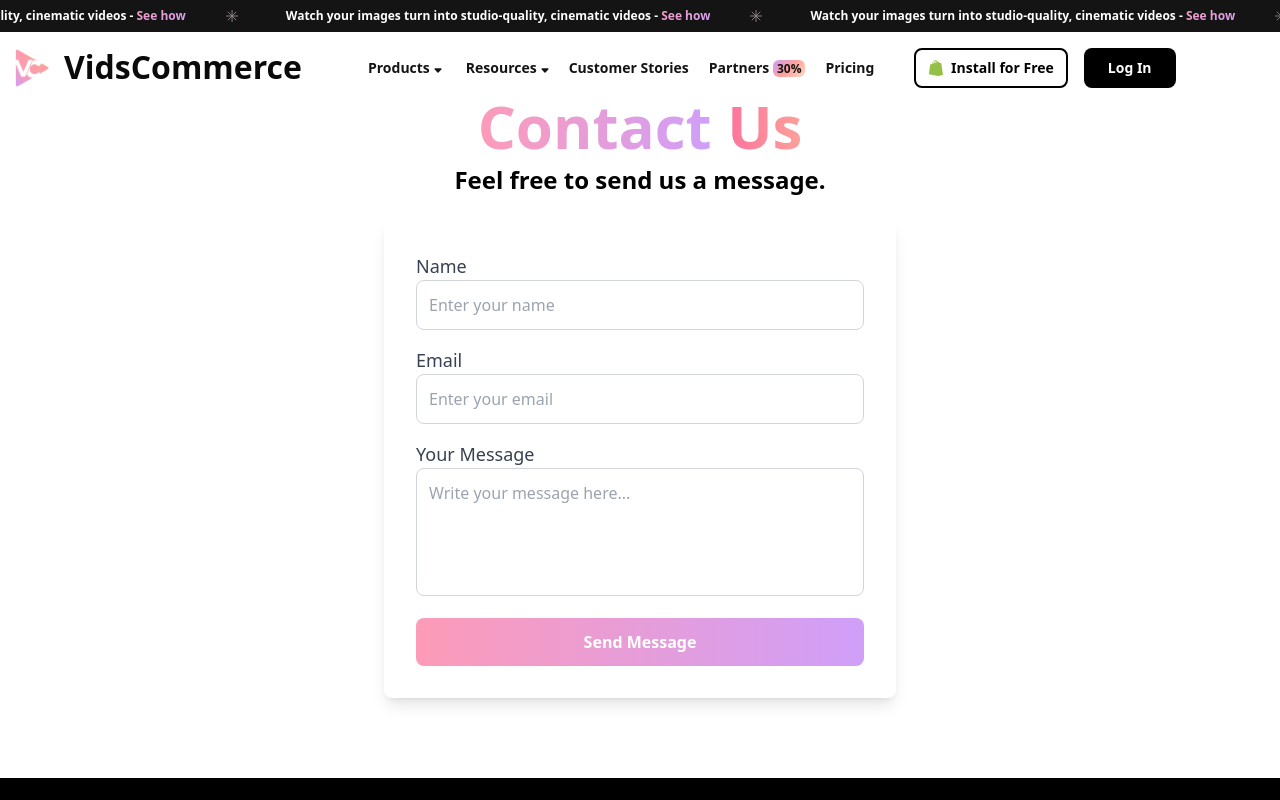
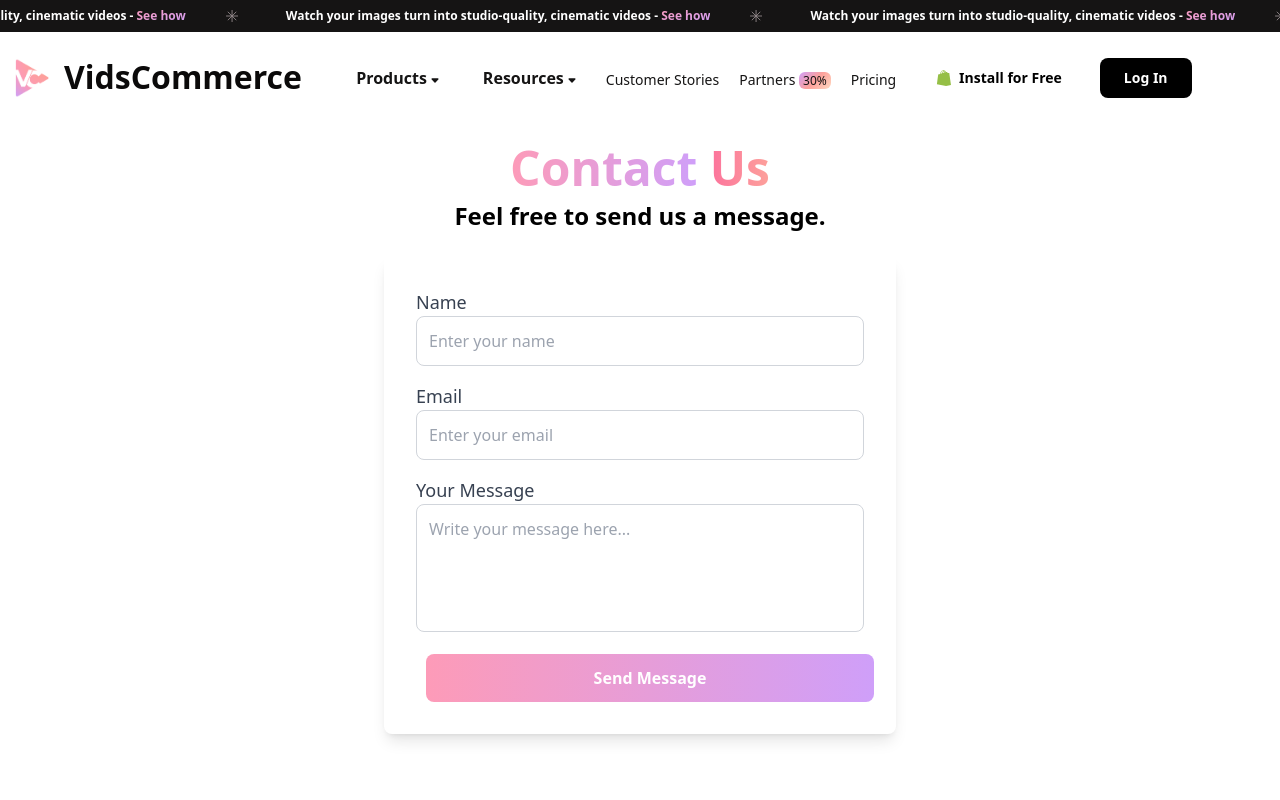
Before and after one commit to Ashmita2282/WhatMore, a React (Vite) app in the folder Frontend/: page /contact in a window 1280 px wide. Shown: the top 800 px of the page. Built offline with nearby package versions, Linux system fonts and the light colour scheme; no server answers.

Commit message:
fixed frontend phewwwww

```diff
--- a/Frontend/index.html
+++ b/Frontend/index.html
@@ -4,8 +4,8 @@
 <head>
   <meta charset="UTF-8" />
   <link rel="icon" type="image/png" href="/img/vidscommerce.png" />
-  <!-- <link rel="icon" type="image/svg+xml" href="./src/assets/HomePageAssets/favicon_io/favicon-32x32.png" />
-  <link href="https://fonts.googleapis.com/css2?family=Poppins:wght@300;400;600&display=swap" rel="stylesheet"> -->
+  <!-- <link rel="icon" type="image/svg+xml" href="./src/assets/HomePageAssets/favicon_io/favicon-32x32.png" />-->
+  <!-- <link href="https://fonts.googleapis.com/css2?family=Poppins:wght@300;400;600&display=swap" rel="stylesheet">  -->
   <meta name="viewport" content="width=device-width, initial-scale=1.0" />
 
   <title>VidsCommerce: Ecom Video Marketing | Shoppable videos | AI video</title>
--- a/Frontend/src/App.jsx
+++ b/Frontend/src/App.jsx
@@ -12,6 +12,11 @@ import SuperAdminHome from "./pages/SuperAdmin/SuperAdminHome";
 import FacebookAuth from "./components/ClientPanel/FacebookAuth";
 import VideoGrid from "./components/ClientPanel/VideoGrid";
 import Grid from "./components/ClientPanel/Grid";
+import SuperAdminPanel from "./components/SuperAdminPanel/SuperAdminPanel";
+import Contact from "./pages/HomePage/Contact";
+import TermsAndConditions from "./pages/HomePage/Tnc";
+import PrivacyPolicy from "./pages/HomePage/Privacy";
+import AboutUs from "./pages/HomePage/About";
 
 const App = () => {
 
@@ -102,27 +107,29 @@ const App = () => {
 
 
   return (
-    <BrowserRouter>
+    <>
       <Routes>
-      <Route path="/" element={<Home/>} />
-      <Route path="/signup" element={<SignUp/>} />
-      <Route path="/login" element={<Login/>} />
+        <Route path="/" element={<Home />} />
+        <Route path="/signup" element={<SignUp />} />
+        <Route path="/login" element={<Login />} />
         <Route path="/client" element={<ClientHome />} />
         <Route path="/clientPage" element={<DashboardLayoutBranding count={count} />} />
         <Route path="/videoGrid" element={<VideoGrid videos={videos} handleVideoClick={handleVideoClick} />} />
         <Route path="/facebook" element={<FacebookAuth />} />
         <Route path="/shopify" element={<ManualShopifyConnect />} />
         <Route path="/superadmin" element={<SuperAdminHome />} />
+        <Route path="/superadmin-dashboard" element={<SuperAdminPanel />} />
+        <Route path="/contact" element={<Contact />} />
+        <Route path="/terms&conditions" element={<TermsAndConditions />} />
+        <Route path="/privacy-policy" element={<PrivacyPolicy />} />
+        <Route path="/about-us" element={<AboutUs />} />
       </Routes>
+
+      {/* Conditional Rendering for Grid Component */}
       {currentPost && (
-          <Grid
-            closeSlider={closeSlider}
-            currentPost={currentPost}
-            videos={videos}
-          />
+        <Grid closeSlider={closeSlider} currentPost={currentPost} videos={videos} />
       )}
-
-   </BrowserRouter>
+    </>
 
   );
 };
--- a/Frontend/src/components/ClientPanel/Connect.module.css
+++ b/Frontend/src/components/ClientPanel/Connect.module.css
@@ -1,6 +1,6 @@
 * {
   box-sizing: border-box;
-  font-family: "Poppins";
+  /* font-family: "Poppins"; */
 }
 
 
--- a/Frontend/src/components/HomePageComponents/Header.jsx
+++ b/Frontend/src/components/HomePageComponents/Header.jsx
@@ -139,15 +139,15 @@ const Header = () => {
       transition-all duration-300 ease-in-out
       ${isMenuOpen ? "top-full opacity-100 max-h-[500px] p-4" : "opacity-0 max-h-0 p-0 pointer-events-none"}`}
         >
-    <ul className="flex flex-col space-y-4 text-[#151414] text-sm font-semibold">
+<ul className="flex flex-col space-y-1 text-[#151414] text-sm font-semibold">
   <li className="relative flex items-center" ref={dropdownRef}>
-        <div className="relative">
+    <div className="relative w-full">
       <button
-            className="transition px-2 py-1 flex items-center"
+        className="transition px-3 py-1 flex items-center justify-between w-full"
         onClick={() => setIsOpenProduct((prev) => !prev)}
       >
-            Products
-            <span className="pl-1 pt-1">
+        <span>Products</span>
+        <span>
           <svg width="8" height="7" viewBox="0 0 9 6" fill="none">
             <path d="M7.70078 1.39961L4.50078 4.59961L1.30078 1.39961" fill="#151414"></path>
             <path d="M7.70078 1.39961L4.50078 4.59961L1.30078 1.39961L7.70078 1.39961Z" stroke="#151414" strokeWidth="1.6" strokeLinecap="round" strokeLinejoin="round"></path>
@@ -157,12 +157,15 @@ const Header = () => {
       {isOpenProduct && <ProductMenuPopUp closeDropdown={() => setIsOpenProduct(false)} />}
     </div>
   </li>
+
   <li className="relative flex items-center" ref={resourceDropdownRef}>
-        <button className="transition px-2 py-1 flex items-center"
+    <div className="relative w-full">
+      <button
+        className="transition px-3 py-1 flex items-center justify-between w-full"
         onClick={() => setIsResourceOpen(!isResourceOpen)}
       >
-          Resources
-          <span className="pl-1 pt-1">
+        <span>Resources</span>
+        <span>
           <svg width="8" height="7" viewBox="0 0 9 6" fill="none">
             <path d="M7.70078 1.39961L4.50078 4.59961L1.30078 1.39961" fill="#151414"></path>
             <path d="M7.70078 1.39961L4.50078 4.59961L1.30078 1.39961L7.70078 1.39961Z" stroke="#151414" strokeWidth="1.6" strokeLinecap="round" strokeLinejoin="round"></path>
@@ -170,11 +173,26 @@ const Header = () => {
         </span>
       </button>
       {isResourceOpen && <ResourceMenuPopUp closeDropdown={() => setIsResourceOpen(false)} />}
+    </div>
   </li>
-      <li><a href="#" className="transition px-2 py-1">Customer Stories</a></li>
-      <li><a href="#" className="transition px-2 py-1">Partners <span className="bg-gradient-primary-3 text-xs px-1 rounded-md">30%</span></a></li>
-      <li><a href="#" className="transition px-2 py-1">Pricing</a></li>
+
+  <li>
+    <a href="#" className="px-4 py-1.5 flex items-center gap-x-2 text-base font-semibold">
+      <span>Partners</span>
+      <span className="bg-gradient-primary-3 text-base px-1 rounded-md">30%</span>
+    </a>
+  </li>
+
+  <li>
+    <a href="#" className="px-4 py-1.5 block text-base font-semibold">Pricing</a>
+  </li>
+
+  <li>
+    <a href="#" className="px-4 py-1.5 block text-base font-semibold">Customer Stories</a>
+  </li>
 </ul>
+
+
         </div>
 
         {/* Navigation Links for Larger Screens */}
@@ -220,13 +238,13 @@ const Header = () => {
             )}
           </li>
 
-          <li className="pt-1">
+          <li className="pt-4 font-medium">
             <a href="#" className="rounded-lg p-1">Customer Stories</a>
           </li>
-          <li className="pt-1">
+          <li className="pt-4 font-medium">
             <a href="#" className="rounded-lg p-1">Partners <span className="bg-gradient-primary-3 text-xs px-1 rounded-md">30%</span></a>
           </li>
-          <li className="pt-1">
+          <li className="pt-4 font-medium">
             <a href="#" className="rounded-lg p-1">Pricing</a>
           </li>
         </ul>
--- a/Frontend/src/main.jsx
+++ b/Frontend/src/main.jsx
@@ -36,29 +36,30 @@ import React from "react";
 import ReactDOM from "react-dom/client";
 import {BrowserRouter as Router,Routes,Route,} from "react-router-dom";
 import ScrollToTop from "./components/HomePageComponents/ScrollToTop"; // Import ScrollToTop
-import Home from "./pages/HomePage/Home";
-import Login from "./pages/HomePage/Login";
-import SignUp from "./pages/HomePage/SignUp";
-import SuperAdminPanel from "./components/SuperAdminPanel/SuperAdminPanel";
-import Contact from "./pages/HomePage/Contact";
-import TermsAndConditions from "./pages/HomePage/Tnc";
-import PrivacyPolicy from "./pages/HomePage/Privacy";
-import AboutUs from "./pages/HomePage/About";
+import App from "./App";
 
+// ReactDOM.createRoot(document.getElementById("root")).render(
+//   <React.StrictMode>
+//     <Router> {/* Use BrowserRouter instead of RouterProvider */}
+//       <ScrollToTop /> {/* Ensure scrolling to top on route change */}
+//       <Routes>
+//         <Route path="/" element={<Home />} />
+//         <Route path="/login" element={<Login />} />
+//         <Route path="/signup" element={<SignUp />} />
+//         <Route path="/superadmin-dashboard" element={<SuperAdminPanel />} />
+//         <Route path="/contact" element={<Contact />} />
+//         <Route path="/terms&conditions" element={<TermsAndConditions />} />
+//         <Route path="/privacy-policy" element={<PrivacyPolicy />} />
+//         <Route path="/about-us" element={<AboutUs />} />
+//       </Routes>
+//     </Router>
+//   </React.StrictMode>
+// );
 ReactDOM.createRoot(document.getElementById("root")).render(
   <React.StrictMode>
-    <Router> {/* Use BrowserRouter instead of RouterProvider */}
-      <ScrollToTop /> {/* Ensure scrolling to top on route change */}
-      <Routes>
-        <Route path="/" element={<Home />} />
-        <Route path="/login" element={<Login />} />
-        <Route path="/signup" element={<SignUp />} />
-        <Route path="/superadmin-dashboard" element={<SuperAdminPanel />} />
-        <Route path="/contact" element={<Contact />} />
-        <Route path="/terms&conditions" element={<TermsAndConditions />} />
-        <Route path="/privacy-policy" element={<PrivacyPolicy />} />
-        <Route path="/about-us" element={<AboutUs />} />
-      </Routes>
+    <Router>
+      <ScrollToTop />
+      <App />
     </Router>
   </React.StrictMode>
 );
--- a/Frontend/src/pages/HomePage/Contact.jsx
+++ b/Frontend/src/pages/HomePage/Contact.jsx
@@ -7,8 +7,8 @@ const Contact = () => {
       <Header />
 
       {/* Ensuring the content is properly spaced below the header */}
-      <div className="flex flex-col items-center pt-24">
-        <h1 className="text-6xl font-bold text-black-600">
+      <div className="flex flex-col items-center pt-36">
+        <h1 className="text-5xl font-bold text-black-600">
         <span className="bg-gradient-to-r from-[#FD9BB8] to-[#CF9FF9] bg-clip-text text-transparent font-bold">
             Contact
           </span>{" "}
```
Also changed, not shown: 8 other files (tests, documents, lock files or other folders). Lines whose indentation alone changed are shown as unchanged.
